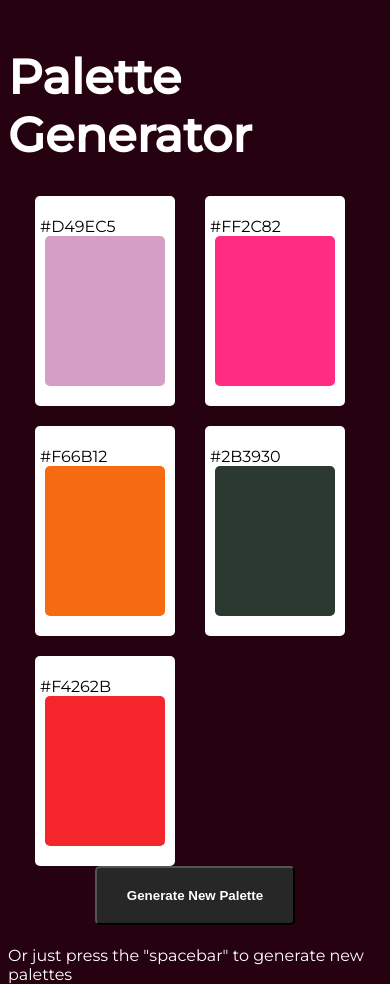
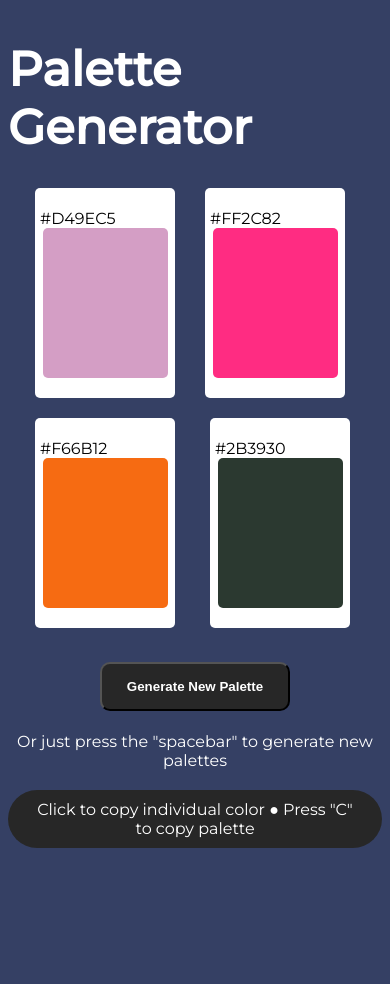
Before and after one commit to alexiscenriquez/colorpalettegenerator, a plain HTML site: page index.html in a window 390 px wide. After the commit the page ends 860 px from the top, so only its background shows below. Drawn offline with Linux system fonts and the light colour scheme.

Commit message:
copy function

```diff
--- a/app.css
+++ b/app.css
@@ -3,32 +3,38 @@ body {
  font-family: 'Montserrat', sans-serif;
   display: flex;
   flex-direction: column;
-  height: 100vh;
-  background-color: #26010f;
+  background-color: #354064;
   color: white;
  transition: all 0.1s ease;
+ justify-content: space-around;
+ height: 100vh;
 }
 h1 {
-  margin-top: 40px;
   font-size: 3em;
 }
 button{
 
-    padding: 20px 30px;
-    border-radius: 5px;
+    padding: 15px 25px;
+    border-radius: 10px;
     cursor: pointer;
     background-color: #272727;
     font-weight: bold;
     color: white;
-    margin-bottom: 5px;
+   justify-self: center;
+}
+button:hover{
+  transform: scale(1.03);
+  filter: drop-shadow(2px 2px 5px rgb(26, 25, 25));
+  color: rgb(210, 211, 211);
+ transition: all 0.2s ease;
+
 }
 .container {
-  margin: auto;
-
   width: 85%;
   justify-content: space-around;
   display: flex;
   max-width: 900px;
+  margin-bottom: 20px;
 }
 .wrapper{
     height: 200px;
@@ -44,28 +50,41 @@ button{
 }
 .color {
   height: 150px;
-  width: 120px;
+  width: 125px;
   border-radius: 5px;
   content: "";
   margin: auto;
   align-self: flex-start;
   display: flex;
   justify-content: center;
-  align-items: center;
-  transition: all 0.2s ease;
-
+  align-items: center;  transition: all 0.2s ease;
 }
 .fas{
    color: rgb(255, 255, 255);
 font-size: 2em;
 opacity: 0;
+ transition: all 0.2s ease;
+ cursor: pointer;
+ padding:25px;
+}
 
- cursor: pointer;
- padding:15px;
+.copy{
+
+  background-color: #272727;
+  padding:10px 20px;
+  border-radius: 50px;
 }
 .show{
-    opacity: 1;
-    transition: all 0.3s ease;
+  opacity: 1;
+  transition: all 0.3s ease;
+}
+.bottom{
+  display: flex;
+  flex-direction: column;
+align-items: center;
+justify-content: space-evenly;
+text-align: center;
+height: 200px;
 }
 @media(max-width:700px){
     .container{
@@ -74,6 +93,9 @@ opacity: 0;
         gap: 20px;
         width: 90%;
         grid-template-columns: 150px 150px;
-
+margin-bottom: 30px;
+    }
+    .wrapper:last-child{
+      justify-self: center;
     }
 }
--- a/app.js
+++ b/app.js
@@ -1,37 +1,40 @@
-let values = [0, 1, 2, 3, 4, 5, 6, 7, 8, 9, "A", "B", "C", "D", "E", "F"];
-let divs = document.querySelectorAll(".color");
-let code = document.querySelectorAll(".code");
+const values = [0, 1, 2, 3, 4, 5, 6, 7, 8, 9, "A", "B", "C", "D", "E", "F"];
+const divs = document.querySelectorAll(".color");
+const code = document.querySelectorAll(".code");
+const button = document.querySelector("button");
+const body = document.querySelector("body");
+const wrapper = document.querySelectorAll(".wrapper");
+const icon = document.querySelectorAll("i");
 let hex;
 let random;
-let newWord;
-let button = document.querySelector("button");
-let body = document.querySelector("body");
-let icon = document.querySelectorAll("i");
+const arr = [];
 
 window.onload = generate;
+button.onclick = generate;
 window.addEventListener("keypress", (e) => {
   if (e.code === "Space") {
     generate();
   }
 });
-button.onclick = generate;
+
 function generate() {
   for (let i = 0; i < divs.length; i++) {
     hex = "#";
     for (let i = 0; i < 6; i++) {
       random = Math.floor(Math.random() * values.length - 1) + 1;
       hex = hex.concat(values[random]);
+
     }
     divs[i].style.backgroundColor = hex;
     code[i].textContent = hex;
+    arr.push(hex)
   }
 }
-
-for (let i = 0; i < divs.length; i++) {
-  divs[i].addEventListener("mouseover", () => {
+for (let i = 0; i < wrapper.length; i++) {
+  wrapper[i].addEventListener("mouseover", () => {
     icon[i].classList.add("show");
   });
-  divs[i].addEventListener("mouseleave", () => {
+  wrapper[i].addEventListener("mouseout", () => {
     icon[i].classList.remove("show");
   });
 }
@@ -43,10 +46,21 @@ for (let i = 0; i < icon.length; i++) {
 }
 window.addEventListener("keypress", (e) => {
   if (e.code === "KeyC") {
+
+copyToClipboard(arr.toString())
   }
 });
 
-async function writeClipImg() {
-  try {
-  } catch {}
+function copyToClipboard(text) {
+var type="text/plain"
+var blob=new Blob([text],{type})
+var data=[new ClipboardItem({[type]:blob})]
+navigator.clipboard.write(data).then(
+function(){
+  console.log("success")
+},
+function(){
+  console.log("failure")
 }
+);
+}
--- a/index.html
+++ b/index.html
@@ -19,10 +19,14 @@
             <div class="wrapper"><p class="code"></p><div class="color"><i class="fas fa-copy"></i></div></div>
             <div class="wrapper"><p class="code"></p><div class="color"><i class="fas fa-copy"></i></div></div>
            <div class="wrapper"><p class="code"></p> <div class="color"><i class="fas fa-copy"></i></div></div>
-           <div class="wrapper"><p class="code"></p> <div class="color"><i class="fas fa-copy"></i></div></div>
+
        </div>
-   <button>Generate New Palette</button>
-   <p>Or just press the "spacebar" to generate new palettes</p>
+  <div class="bottom">
+       <button>Generate New Palette</button>
+       <p>Or just press the "spacebar" to generate new palettes</p>
+
+       <div class="copy">Click to copy individual color &#9679; Press "C" to copy palette </div>
+  </dic>
    <script src="app.js"></script>
 </body>
 </html>
```
